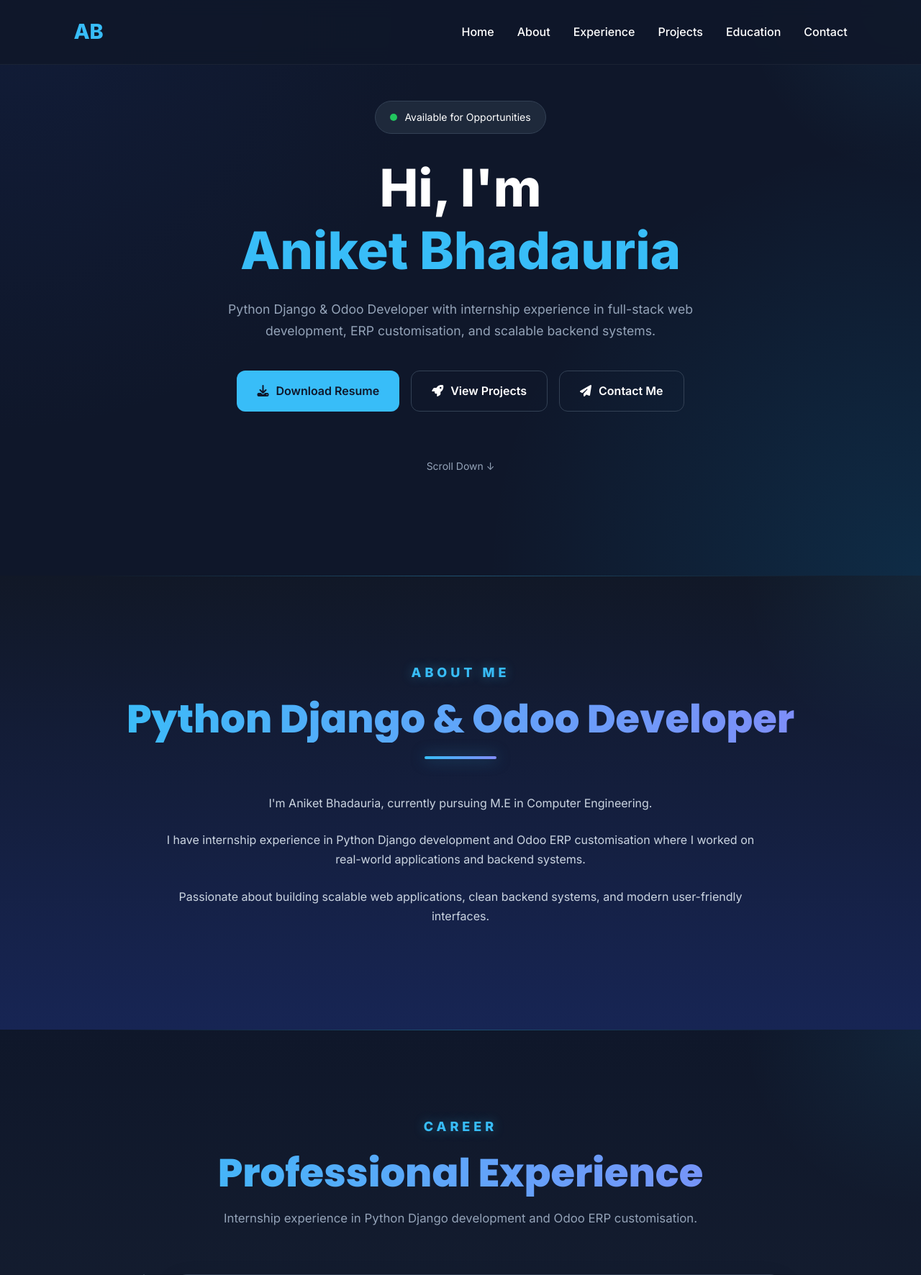
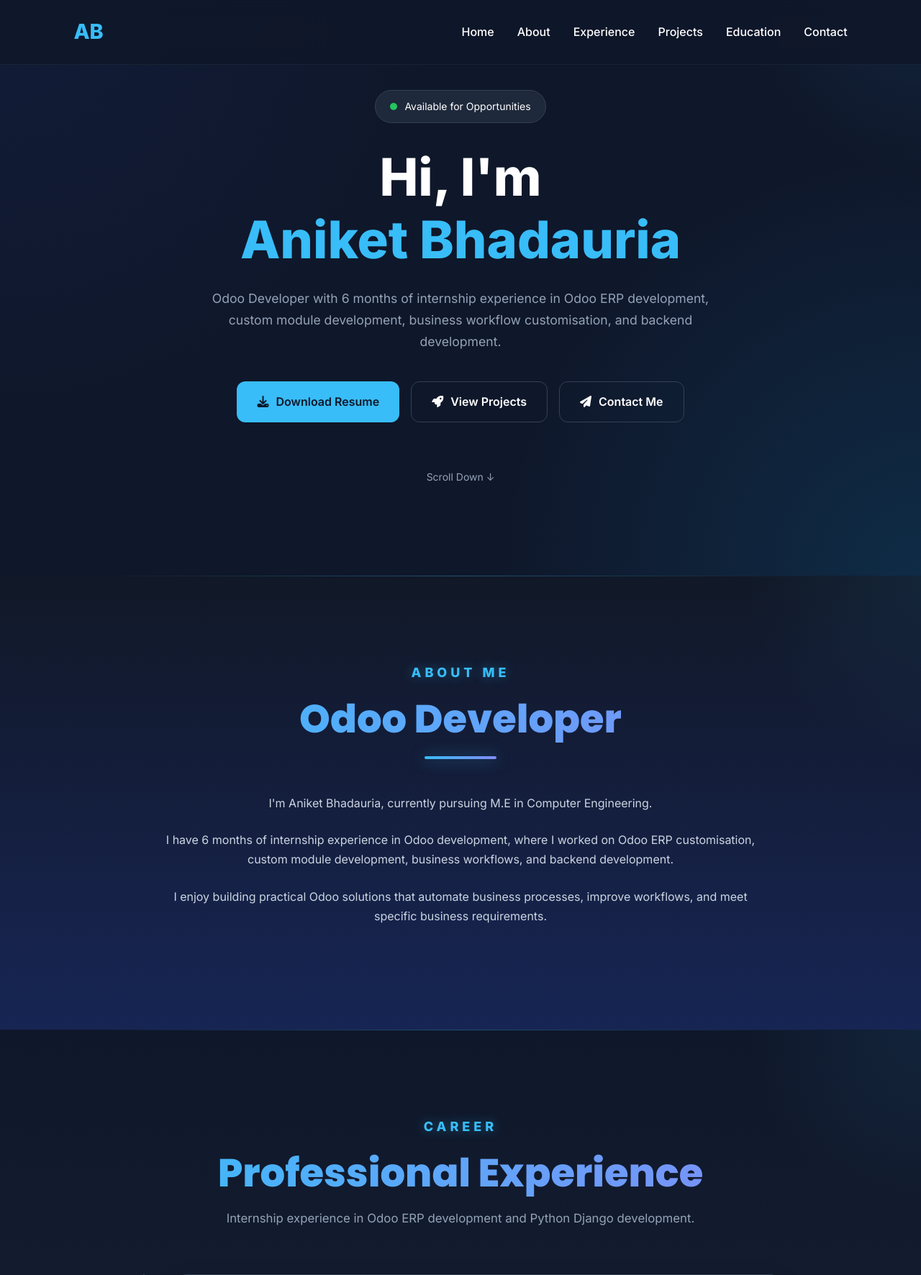
Before and after one commit to Aniket29032/django_portfolio, a Django app: page / in a window 1280 px wide. Shown: the top 1772 px of the page at 72% size. Run offline with Django 4.2, Linux system fonts and the light colour scheme; data comes from the database, SQL or seed files in the repository.

Commit message:
Update portfolio content for Odoo developer profile

```diff
--- a/core/templates/core/index.html
+++ b/core/templates/core/index.html
@@ -81,8 +81,8 @@
 
       <p class="hero-sub">
 
-        Python Django & Odoo Developer with internship experience in full-stack web development,
-        ERP customisation, and scalable backend systems.
+        Odoo Developer with 6 months of internship experience in Odoo ERP development,
+        custom module development, business workflow customisation, and backend development.
 
       </p>
 
@@ -120,7 +120,6 @@
     </div>
 
   </section>
-
 <!-- ABOUT -->
 
 <section id="about">
@@ -130,7 +129,7 @@
   </div>
 
   <h2 class="section-title">
-      Python Django & Odoo Developer
+    Odoo Developer
   </h2>
 
   <div class="divider"></div>
@@ -142,18 +141,20 @@
     </p>
 
     <p>
-        I have internship experience in Python Django development and Odoo ERP customisation
-        where I worked on real-world applications and backend systems.
+      I have 6 months of internship experience in Odoo development,
+      where I worked on Odoo ERP customisation, custom module development,
+      business workflows, and backend development.
     </p>
 
     <p>
-        Passionate about building scalable web applications, clean backend systems,
-        and modern user-friendly interfaces.
+      I enjoy building practical Odoo solutions that automate business processes,
+      improve workflows, and meet specific business requirements.
     </p>
 
   </div>
 
 </section>
+  <!-- EXPERIENCE -->
 
  <!-- EXPERIENCE -->
 
@@ -168,7 +169,7 @@
   </h2>
 
   <p class="section-sub">
-      Internship experience in Python Django development and Odoo ERP customisation.
+    Internship experience in Odoo ERP development and Python Django development.
   </p>
 
   <div class="timeline">
@@ -192,19 +193,27 @@
         <ul>
 
           <li>
-              Developed and customised modules in Odoo ERP using Python and XML.
+            Developed and customised Odoo ERP applications according to business requirements.
           </li>
 
           <li>
-              Worked on AMC Management module.
+            Developed custom Odoo modules using Python, XML, and the Odoo framework.
           </li>
 
           <li>
-              Integrated PostgreSQL database and designed frontend QWeb views.
+            Customised models, views, workflows, reports, and business logic in Odoo.
           </li>
 
           <li>
-              Collaborated with senior developers on workflow automation.
+            Worked with PostgreSQL for database-related development and troubleshooting.
+          </li>
+
+          <li>
+            Implemented business process automation and workflow customisations.
+          </li>
+
+          <li>
+            Worked with existing Odoo modules and extended functionality based on project requirements.
           </li>
 
         </ul>
@@ -212,6 +221,7 @@
       </div>
 
     </div>
+
 
     <!-- EXPERIENCE 2 -->
 
@@ -232,19 +242,19 @@
         <ul>
 
           <li>
-              Built web applications using Python Django framework.
+            Developed web applications using Python and the Django framework.
           </li>
 
           <li>
-              Developed Religions Hub ecommerce platform.
+            Worked on backend development, database models, and application logic.
           </li>
 
           <li>
-              Worked on frontend integration using HTML, CSS, and JavaScript.
+            Integrated frontend components using HTML, CSS, and JavaScript.
           </li>
 
           <li>
-              Implemented backend logic and database models.
+            Worked with databases and implemented CRUD operations using Django ORM.
           </li>
 
         </ul>
```
Lines whose indentation alone changed are shown as unchanged.
